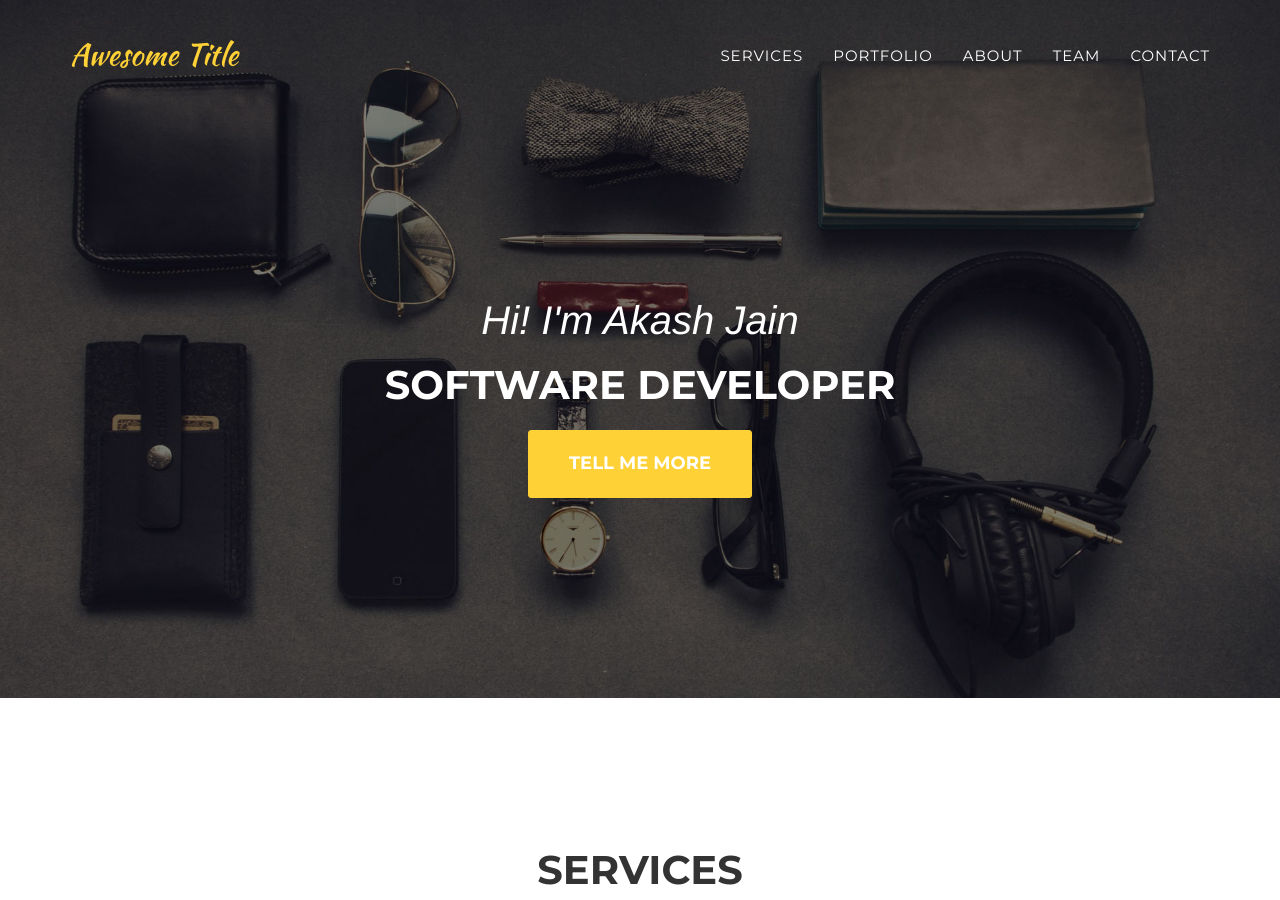
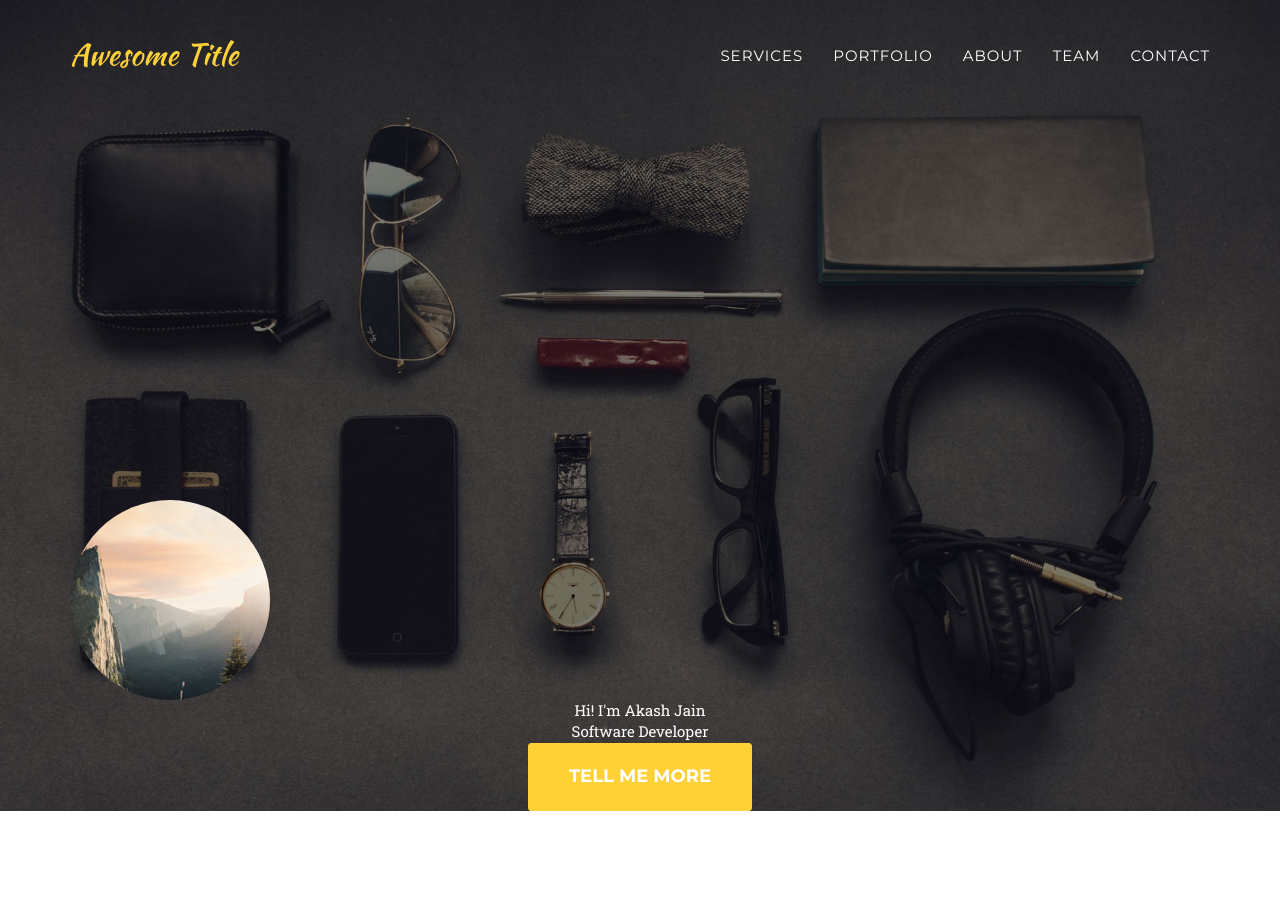
Before and after one commit to akash0212/akash0212.github.io, a Jekyll site: the page built from index.html, in a window 1280 px wide and 900 px high. Built offline with Jekyll 4.4.1, drawn with Linux system fonts in a browser that asks for light colours; some web fonts are replaced.

Commit message:
image add(default)

```diff
--- a/_includes/header.html
+++ b/_includes/header.html
@@ -44,6 +44,7 @@
     <header>
         <div class="container">
             <div class="intro-text">
+				</div><img class="img-circle img-responsive" src="img/about/1.jpg" alt=""></div>
                 <div class="intro-lead-in">Hi! I'm Akash Jain</div>
                 <div class="intro-heading-v2">Software Developer</div>
                 <a href="#services" class="page-scroll btn btn-xl">Tell Me More</a>
```
